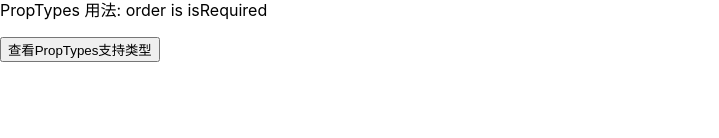
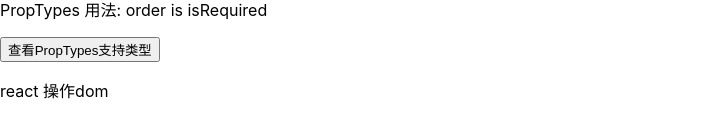
Before and after one commit to zyn-github/react-zyn, a React (Create React App) app: page / in a window 1280 px wide. Shown: the part 184-322 px from the top of the page, without its empty margins (0-719 px from the left). Built offline with nearby package versions, Linux system fonts and the light colour scheme.

Commit message:
add png-info

```diff
--- a/src/Base/index.js
+++ b/src/Base/index.js
@@ -4,6 +4,8 @@
 import MtNote from '../Note/index.js';
 import MtHook from '../Hook/index.js';
 import MtProps from '../Props/index.js';
+import MtDom from '../Dom/index.js';
+
 
 
 class BaseLanguage extends Component {
@@ -29,6 +31,9 @@
                 </section>
                  <section>
                     <MtProps order={`order is isRequired`}></MtProps>
+                </section>
+                 <section>
+                    <MtDom order={`order is isRequired`}></MtDom>
                 </section>
             </div>
         )
--- /dev/null
+++ b/src/Dom/index.js
@@ -0,0 +1,32 @@
+import React, { Component } from 'react';
+import ReactDOM from 'react-dom';
+
+class MtDom extends Component {
+
+    constructor(props) {
+        super(props);
+        this.state = {};
+    }
+
+    render() {
+        return (
+            <div>react 操作dom</div>
+        )
+    }
+
+    componentDidMount() {
+        // 组件挂载之后可以获取Dom
+        // this 􏲗􏾢􏱩组件的实􏶽 可以通过js 操作dom
+        const dom = ReactDOM.findDOMNode(this);
+        console.log(dom, 'componentDidMount');
+        dom.setAttribute('class', 'OK');
+
+    }
+    componentDidUpdate() {
+        // 组件更新完成账户
+        // this 􏲗􏾢􏱩组件的实􏶽 可以通过js 操作dom
+        const dom = ReactDOM.findDOMNode(this);
+        console.log(dom, 'componentDidUpdate');
+    }
+}
+export default MtDom;
--- a/src/Hook/index.js
+++ b/src/Hook/index.js
@@ -37,6 +37,7 @@
     }
     componentDidMount() {
         // 页面加载只执行一次 在render方法之后执行
+        // 这里可以获取真实的DOM
         console.log('componentDidMount----组件挂载完成的时刻执行==>> 在render方法之后执行')
     }
 
```
